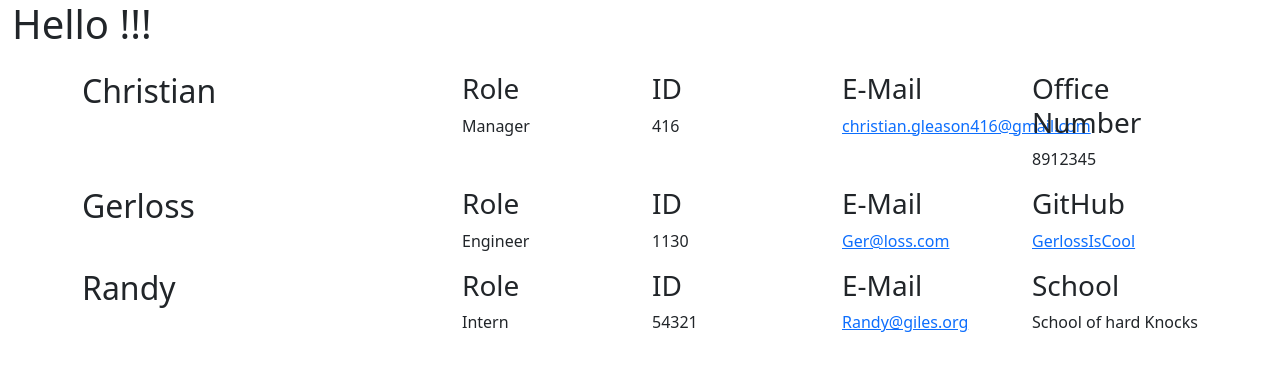
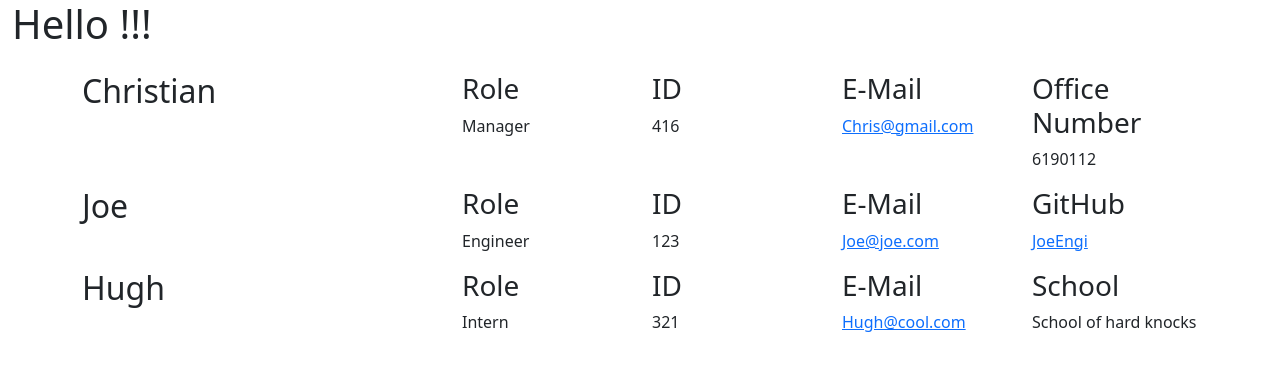
Before and after one commit to ChristianAnti/TeamProfileGenerator, a website: page output/team.html in a window 1280 px wide. Drawn offline with nearby package versions, Linux system fonts and the light colour scheme.

Commit message:
finishing touches

```diff
--- a/output/team.html
+++ b/output/team.html
@@ -18,7 +18,7 @@
     </div>
 </header>
 <main class="container">
-    <!-- Content from the subclass.html pages will render here, within this container. 🙏 -->
+    <!-- Content from the subclass.html pages will render here, within this container. -->
                 <div class="row row-primary row-primary-manager">
     <div class="col-md-3 col-name-manager">
         <h2>Christian</h2>
@@ -45,7 +45,7 @@
             <h3>E-Mail</h3>
         </div>
         <div class="row-content-manager">
-            <p><a class="manager-email" href="mailto:christian.gleason416@gmail.com">christian.gleason416@gmail.com</a></p>
+            <p><a class="manager-email" href="mailto:Chris@gmail.com">Chris@gmail.com</a></p>
         </div>
     </div>
     <div class="col-md-2 col-manager">
@@ -53,12 +53,12 @@
             <h3>Office Number</h3>
         </div>
         <div class="row-content-manager">
-            <p>8912345</p>
+            <p>6190112</p>
         </div>
     </div>
 </div><div class="row row-primary row-primary-engineer">
     <div class="col-md-3 col-name-engineer">
-        <h2>Gerloss</h2>
+        <h2>Joe</h2>
     </div>
     <div class="col-md-1 engineer-gap"></div>
     <div class="col-md-2 col-engineer">
@@ -74,7 +74,7 @@
             <h3>ID</h3>
         </div>
         <div class="row-content-engineer">
-            <p>1130</p>
+            <p>123</p>
         </div>
     </div>
     <div class="col-md-2 col-engineer">
@@ -82,7 +82,7 @@
             <h3>E-Mail</h3>
         </div>
         <div class="row-content-engineer">
-            <p><a class="engineer-email" href="mailto:Ger@loss.com">Ger@loss.com</a></p>
+            <p><a class="engineer-email" href="mailto:Joe@joe.com">Joe@joe.com</a></p>
         </div>
     </div>
     <div class="col-md-2 col-engineer">
@@ -90,12 +90,12 @@
             <h3>GitHub</h3>
         </div>
         <div class="row-content-engineer">
-            <p><a href="https://github.com/GerlossIsCool" target="_blank" rel="noopener noreferrer">GerlossIsCool</a></p>
+            <p><a href="https://github.com/JoeEngi" target="_blank" rel="noopener noreferrer">JoeEngi</a></p>
         </div>
     </div>
 </div><div class="row row-primary row-primary-intern">
     <div class="col-md-3 col-name-intern">
-        <h2>Randy</h2>
+        <h2>Hugh</h2>
     </div>
     <div class="col-md-1 intern-gap"></div>
     <div class="col-md-2 col-intern">
@@ -111,7 +111,7 @@
             <h3>ID</h3>
         </div>
         <div class="row-content-intern">
-            <p>54321</p>
+            <p>321</p>
         </div>
     </div>
     <div class="col-md-2 col-intern">
@@ -120,7 +120,7 @@
             <h3>E-Mail</h3>
         </div>
         <div class="row-content-intern">
-            <p><a class="intern-email" href="mailto:Randy@giles.org">Randy@giles.org</a></p>
+            <p><a class="intern-email" href="mailto:Hugh@cool.com">Hugh@cool.com</a></p>
         </div>
     </div>
     <div class="col-md-2 col-intern">
@@ -129,7 +129,7 @@
             <h3>School</h3>
         </div>
         <div class="row-content-intern">
-            <p>School of hard Knocks</p>
+            <p>School of hard knocks</p>
         </div>
     </div>
 </div>
```
